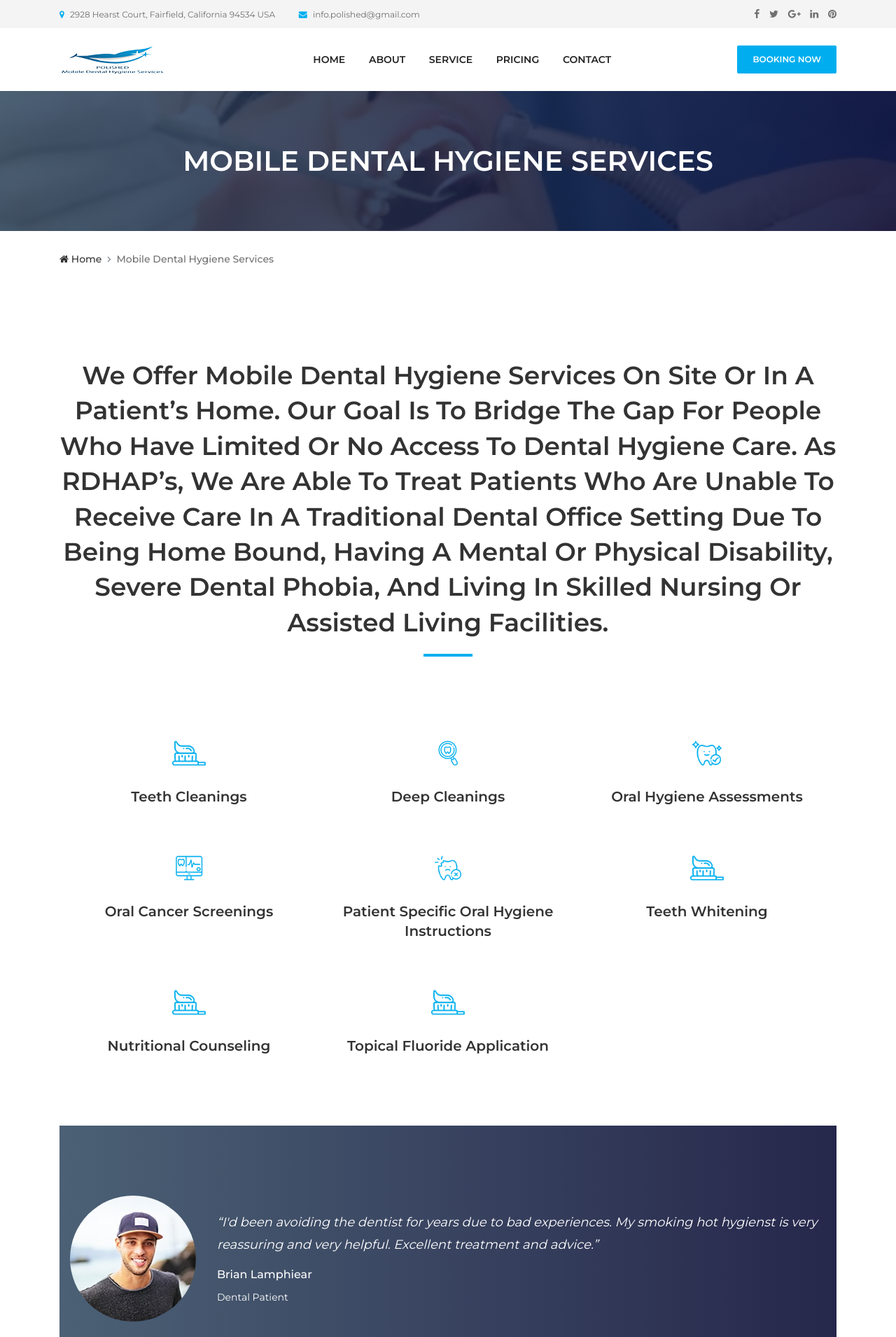
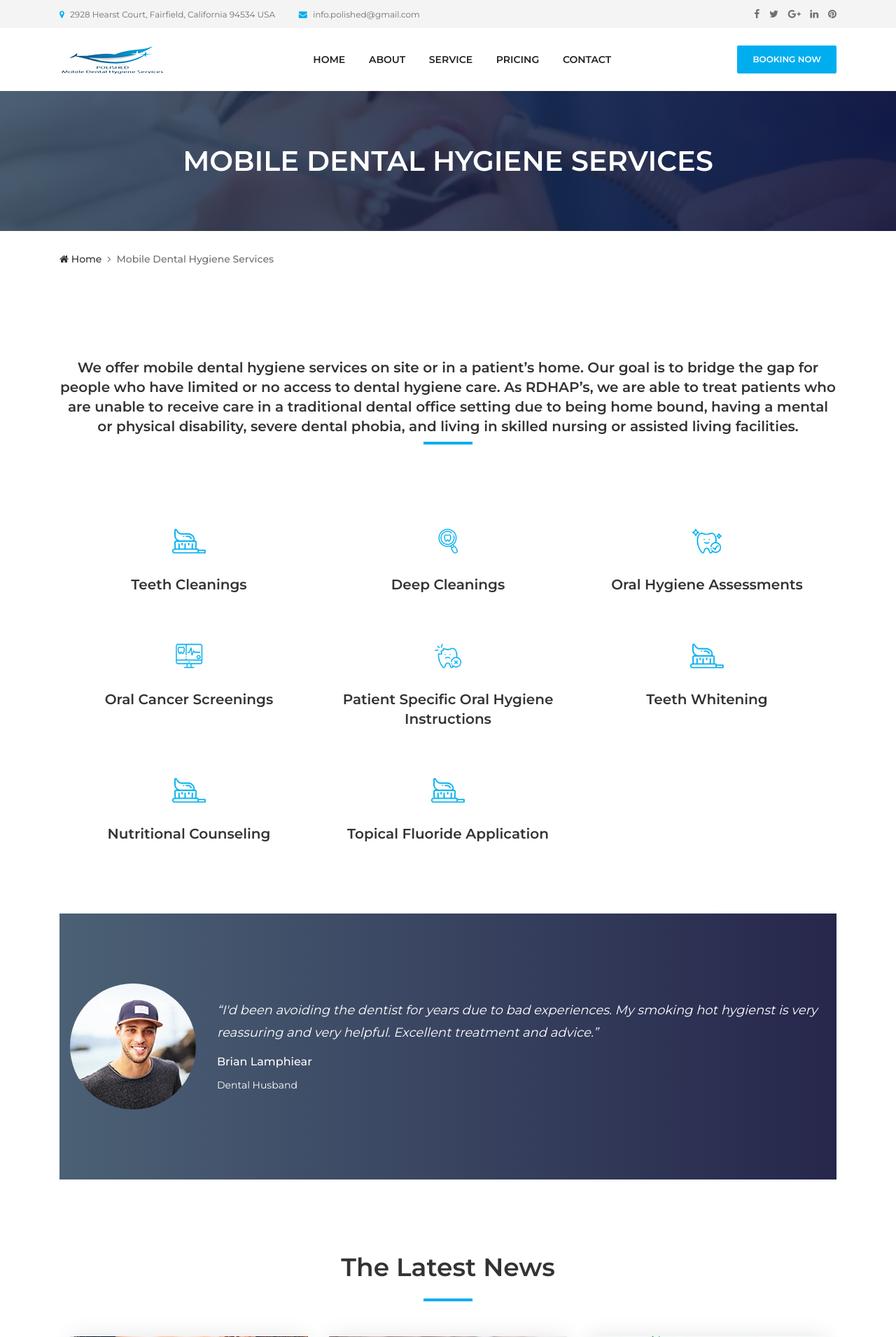
Before and after one commit to bjlamphiear/PolishedDjango, a Django app: page /service.html in a window 1280 px wide. Shown: the top 1910 px of the page at 70% size. Run offline with Django 4.2, Linux system fonts and the light colour scheme; some libraries are stand-ins or nearby versions.

Commit message:
fourth update service page

```diff
--- a/website/templates/service.html
+++ b/website/templates/service.html
@@ -37,7 +37,7 @@
         <!-- Section Heading -->
         <div class="col-12">
           <div class="section-heading text-center">
-            <h2> We offer mobile dental hygiene services on site or in a patient’s home. Our goal is to bridge the gap for people who have limited or no access to dental hygiene care. As RDHAP’s, we are able to treat patients who are unable to receive care in a traditional dental office setting  due to being home bound, having a mental or physical disability, severe dental phobia, and  living in skilled nursing or assisted living facilities.</h2>
+            <h5> We offer mobile dental hygiene services on site or in a patient’s home. Our goal is to bridge the gap for people who have limited or no access to dental hygiene care. As RDHAP’s, we are able to treat patients who are unable to receive care in a traditional dental office setting  due to being home bound, having a mental or physical disability, severe dental phobia, and  living in skilled nursing or assisted living facilities.</h5>
             <div class="line"></div>
           </div>
         </div>
@@ -159,7 +159,7 @@
                 <h5>“I'd been avoiding the dentist for years due to bad experiences.  My smoking hot hygienst is very reassuring and
                   very helpful. Excellent treatment and advice.”</h5>
                 <h6>Brian Lamphiear</h6>
-                <p>Dental Patient</p>
+                <p>Dental Husband</p>
               </div>
             </div>
 
@@ -171,10 +171,10 @@
               </div>
               <!-- Content -->
               <div class="testimonial-content">
-                <h5>“I'd been avoiding the dentist for years due to bad experiences. A reminder SMS is sent the working day beforehand. I also had a call confirming appointment. I have been a patient ever since. My dentist is very reassuring and
+                <h5>“I'd been avoiding the dentist for years due to bad experiences.  My smoking hot hygienst is very reassuring and
                   very helpful. Excellent treatment and advice.”</h5>
-                <h6>Arron Ramsey</h6>
-                <p>Dental Patient</p>
+                <h6>Brian Lamphiear</h6>
+                <p>Dental Husband</p>
               </div>
             </div>
 
@@ -186,10 +186,10 @@
               </div>
               <!-- Content -->
               <div class="testimonial-content">
-                <h5>“I'd been avoiding the dentist for years due to bad experiences. A reminder SMS is sent the working day beforehand. I also had a call confirming appointment. I have been a patient ever since. My dentist is very reassuring and
+                <h5>“I'd been avoiding the dentist for years due to bad experiences.  My smoking hot hygienst is very reassuring and
                   very helpful. Excellent treatment and advice.”</h5>
-                <h6>Arron Ramsey</h6>
-                <p>Dental Patient</p>
+                <h6>Brian Lamphiear</h6>
+                <p>Dental Husband</p>
               </div>
             </div>
           </div>
```
